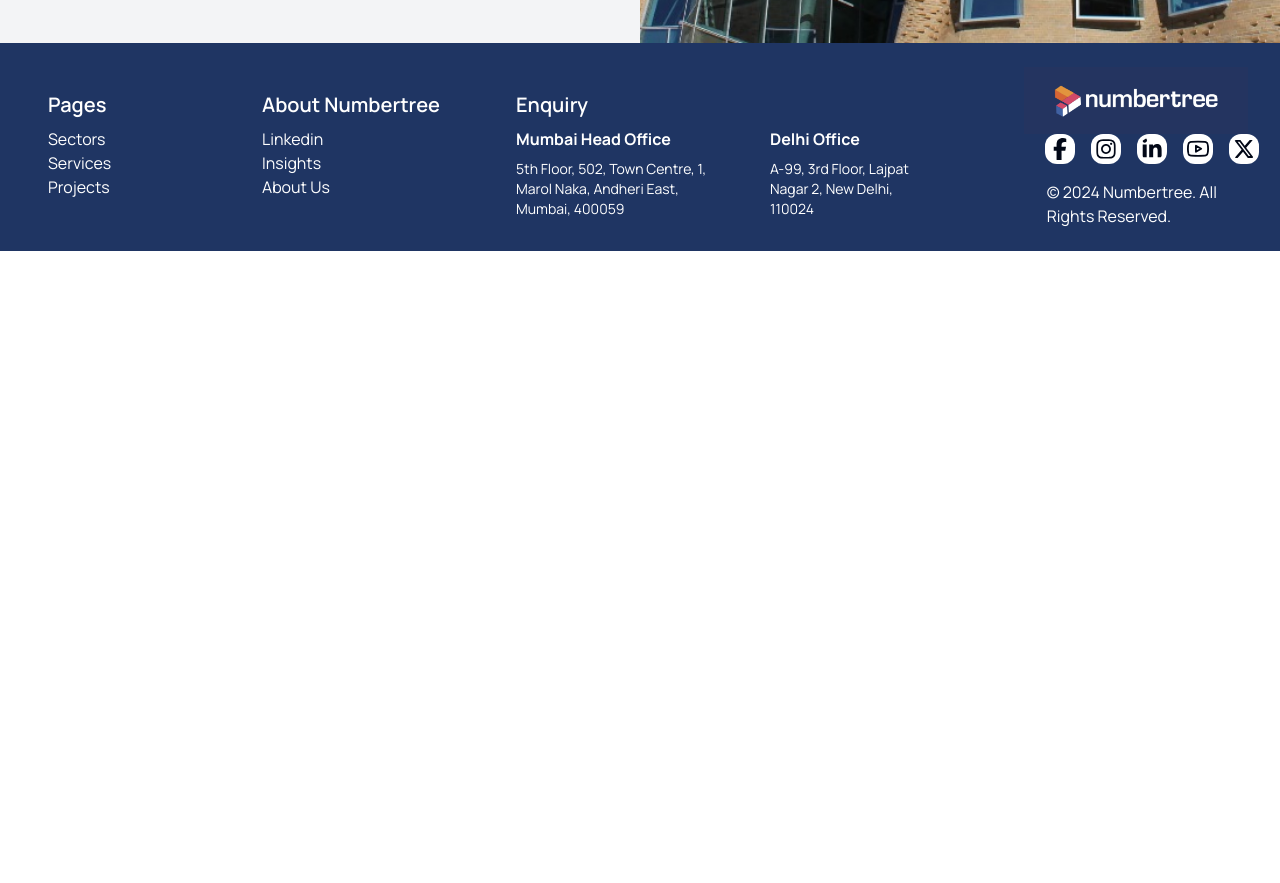
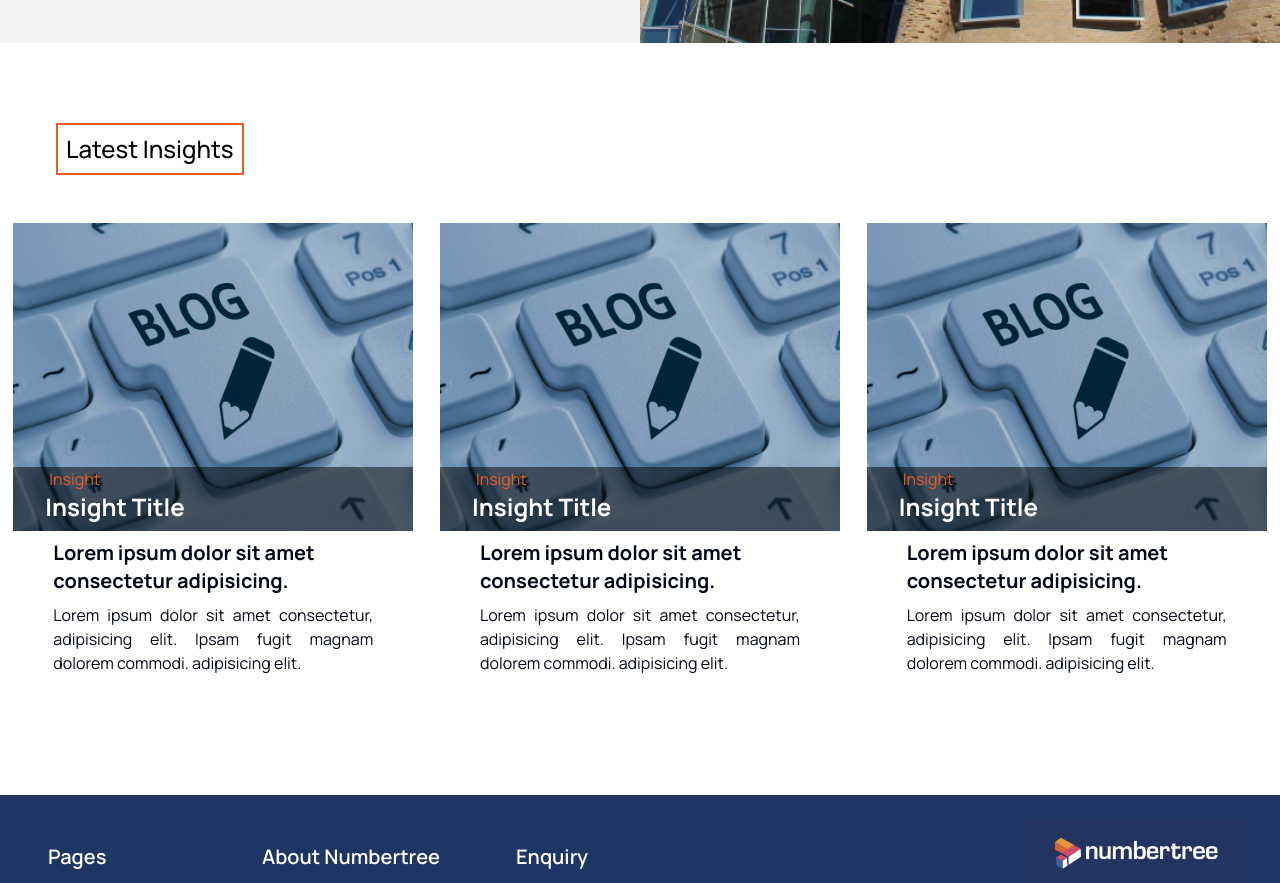
Before and after one commit to girishdigge/numbertree-app, a Next.js app: page /bim in a window 1280 px wide. Shown: the part 3600-4483 px from the top of the page. Before the commit the page ends 3851 px from the top, so only its background shows below. Built offline with nearby package versions, Linux system fonts and the light colour scheme.

Commit message:
BIM complete

```diff
--- a/src/app/(sitemap)/bim/page.tsx
+++ b/src/app/(sitemap)/bim/page.tsx
@@ -476,6 +476,107 @@ const Page = () => {
           </p>
         </div>
       </div> */}
+      <div>
+        <div className='flex  mt-20'>
+          <h2 className=' md:text-2xl text-black border-2 border-num-orange hover:bg-num-orange hover:text-white p-2 font-medium ml-14 mb-2'>
+            Latest Insights
+          </h2>
+        </div>
+        <div className='flex justify-center items-center mb-20'>
+          <div className='grid grid-cols-3 '>
+            <div className='  flex flex-col items-center justify-center'>
+              <div className=' group relative hover:scale-110 transition duration-500 ease-in-out'>
+                <Image
+                  src={`/career/blog.jpg`}
+                  width={400}
+                  height={400}
+                  alt='business transformation'
+                  className='object-contain mt-10'
+                />
+                <Link href={`/career`}>
+                  <div className='z-2 absolute inset-0 flex flex-col justify-end '>
+                    <div className=' text-white bg-black bg-opacity-50 flex flex-col '>
+                      <div className='ml-8'>
+                        <h1 className='text-num-orange ml-1'>Insight</h1>
+                        <h2 className='font-bold pb-2  md:text-2xl'>
+                          Insight Title
+                        </h2>
+                      </div>
+                    </div>
+                  </div>
+                </Link>
+              </div>
+              <h2 className='text-xl w-3/4 font-bold mt-2 mb-2'>
+                Lorem ipsum dolor sit amet consectetur adipisicing.
+              </h2>
+              <p className='w-3/4 text-justify mb-10'>
+                Lorem ipsum dolor sit amet consectetur, adipisicing elit. Ipsam
+                fugit magnam dolorem commodi. adipisicing elit.
+              </p>
+            </div>
+            <div className='  flex flex-col items-center justify-center'>
+              <div className=' group relative hover:scale-110 transition duration-500 ease-in-out'>
+                <Image
+                  src={`/career/blog.jpg`}
+                  width={400}
+                  height={400}
+                  alt='business transformation'
+                  className='object-contain mt-10'
+                />
+                <Link href={`/career`}>
+                  <div className='z-2 absolute inset-0 flex flex-col justify-end '>
+                    <div className=' text-white bg-black bg-opacity-50 flex flex-col '>
+                      <div className='ml-8'>
+                        <h1 className='text-num-orange ml-1'>Insight</h1>
+                        <h2 className='font-bold pb-2  md:text-2xl'>
+                          Insight Title
+                        </h2>
+                      </div>
+                    </div>
+                  </div>
+                </Link>
+              </div>
+              <h2 className='text-xl w-3/4 font-bold mt-2 mb-2'>
+                Lorem ipsum dolor sit amet consectetur adipisicing.
+              </h2>
+              <p className='w-3/4 text-justify mb-10'>
+                Lorem ipsum dolor sit amet consectetur, adipisicing elit. Ipsam
+                fugit magnam dolorem commodi. adipisicing elit.
+              </p>
+            </div>
+            <div className='  flex flex-col items-center justify-center'>
+              <div className=' group relative hover:scale-110 transition duration-500 ease-in-out'>
+                <Image
+                  src={`/career/blog.jpg`}
+                  width={400}
+                  height={400}
+                  alt='business transformation'
+                  className='object-contain mt-10'
+                />
+                <Link href={`/career`}>
+                  <div className='z-2 absolute inset-0 flex flex-col justify-end '>
+                    <div className=' text-white bg-black bg-opacity-50 flex flex-col '>
+                      <div className='ml-8'>
+                        <h1 className='text-num-orange ml-1'>Insight</h1>
+                        <h2 className='font-bold pb-2  md:text-2xl'>
+                          Insight Title
+                        </h2>
+                      </div>
+                    </div>
+                  </div>
+                </Link>
+              </div>
+              <h2 className='text-xl w-3/4 font-bold mt-2 mb-2'>
+                Lorem ipsum dolor sit amet consectetur adipisicing.
+              </h2>
+              <p className='w-3/4 text-justify mb-10'>
+                Lorem ipsum dolor sit amet consectetur, adipisicing elit. Ipsam
+                fugit magnam dolorem commodi. adipisicing elit.
+              </p>
+            </div>
+          </div>
+        </div>
+      </div>
     </div>
   );
 };
--- a/src/app/(sitemap)/career/page.tsx
+++ b/src/app/(sitemap)/career/page.tsx
@@ -33,10 +33,10 @@ const Page = () => {
         <div className='absolute inset-0 flex flex-col justify-center bg-opacity-0 bg-black  text-white'>
           <div className='ml-10'>
             <div className='border-l-4 md:w-1/2 border-num-orange'>
-              <h1 className='font-bold md:text-7xl text-2xl mb-2 border-num-orange ml-2 flex '>
+              <h1 className='font-bold md:text-7xl text-2xl mb-2 border-num-orange ml-2 flex animate-fadeIn animate-fadeInRight '>
                 Career
               </h1>
-              <p className=' md:text-xl text-xs font-medium ml-4 md:mb-2'>
+              <p className=' md:text-lg text-xs font-medium ml-4 md:mb-2 animate-fadeInUp'>
                 Get in touch with our global experts to discover how NumberTree
                 can help you realize your vision. Please choose an option below
                 and we will get back to you shortly.
@@ -68,7 +68,7 @@ const Page = () => {
         </div>
       </div>
       <div className='grid grid-cols-2 '>
-        <div className='flex flex-col justify-center pl-8 bg-num-blue bg-opacity-30'>
+        <div className='flex flex-col justify-center pl-8 '>
           <h1 className='text-4xl mb-2'>Career at NumberTree</h1>
 
           <p className='text-lg mt-2 mb-4 w-3/4'>
@@ -79,11 +79,11 @@ const Page = () => {
             quasi voluptas maiores odio blanditiis. Asperiores,
           </p>
 
-          <Link href={`/career`}>
+          {/* <Link href={`/career`}>
             <Button className='w-40 text-lg bg-num-indigo  hover:bg-num-orange'>
               Read More
             </Button>
-          </Link>
+          </Link> */}
         </div>
         <Image src={'/career/career1.jpg'} height={600} width={800} alt='img' />
       </div>
@@ -113,7 +113,7 @@ const Page = () => {
           </div>
         </div>
       </div>
-      <div className='grid grid-cols-2 bg-gray-100 pt-8 pb-8'>
+      <div className='grid grid-cols-2 bg-gray-20 pt-8 pb-8'>
         <div className='flex flex-col justify-center '>
           <div className='ml-10   w-4/5'>
             <div>
@@ -146,7 +146,7 @@ const Page = () => {
           className=''
         />
       </div>
-      <div className='grid grid-cols-2 bg-gray-100 pt-8 pb-8'>
+      <div className='grid grid-cols-2 bg-gray-20 pt-8 pb-8'>
         <Image
           src={'/career/mission.jpg'}
           height={600}
```
